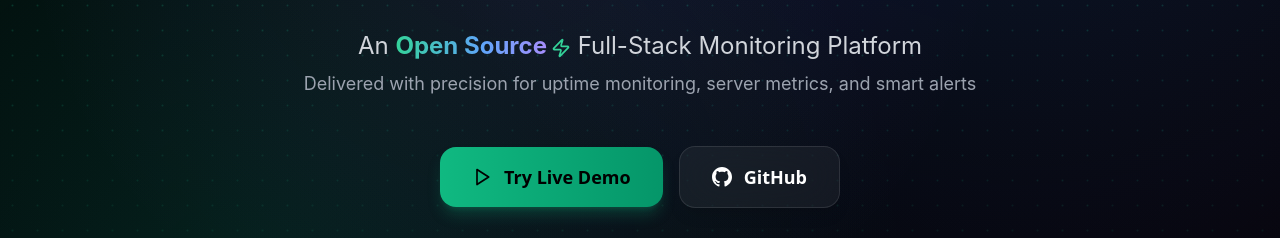
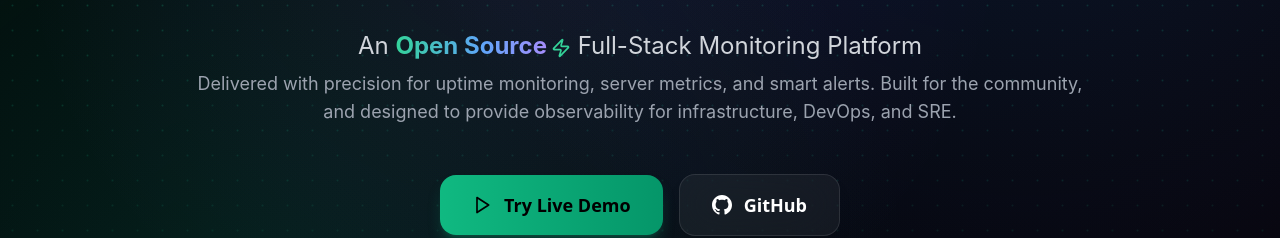
Before and after one commit to operacle/checkcle-website, a React (Vite) app: page / in a window 1280 px wide. Shown: the part 507-745 px from the top of the page. Built offline with nearby package versions, Linux system fonts and the light colour scheme; no server answers.

Commit message:
update platform description and messaging

```diff
--- a/src/components/ui/hero-section-nexus.tsx
+++ b/src/components/ui/hero-section-nexus.tsx
@@ -735,7 +735,7 @@ const InteractiveHero: React.FC = () => {
                 {' '}Full-Stack Monitoring Platform
                 <br className="hidden sm:block" />
                 <span className="text-gray-400 text-base sm:text-lg block mt-2">
-                    Delivered with precision for uptime monitoring, server metrics, and smart alerts
+                    Delivered with precision for uptime monitoring, server metrics, and smart alerts. Built for the community, and designed to provide observability for infrastructure, DevOps, and SRE.
                 </span>
             </motion.p>
 
```
